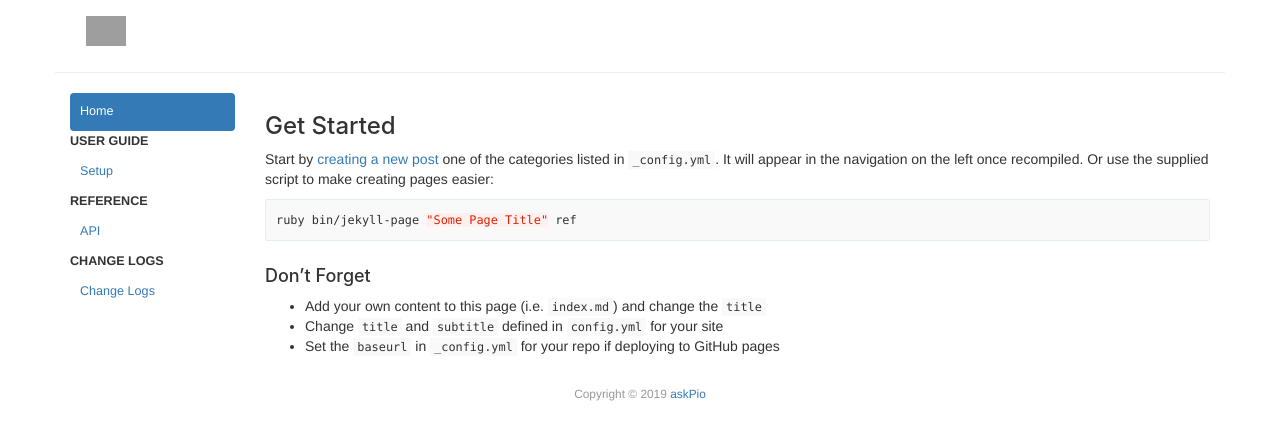
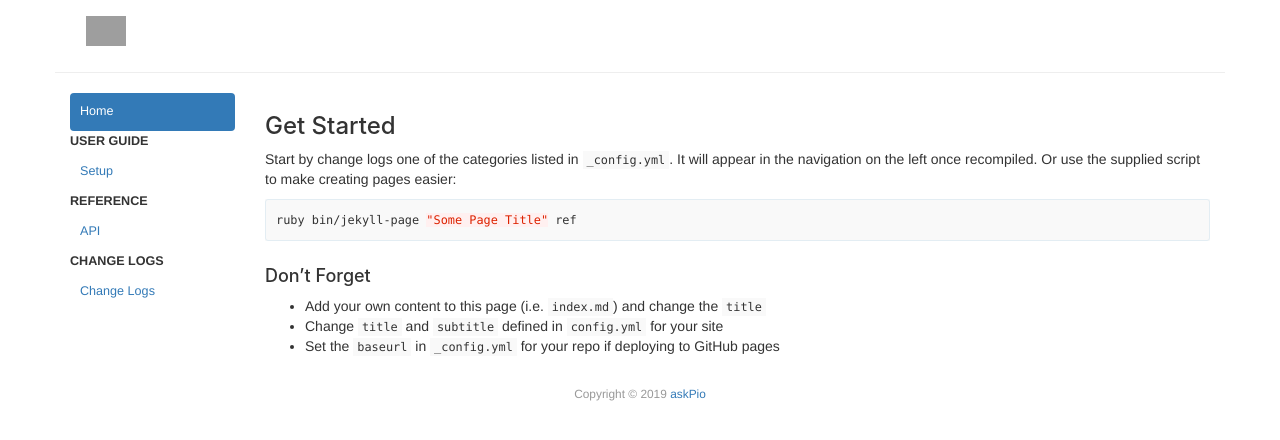
Before and after one commit to Harshgupta71/askPio_changelog, a Jekyll site: the page built from index.md, in a window 1280 px wide. Shown: the top 440 px of the page. Built offline with Jekyll 4.4.1, drawn with Linux system fonts in a browser that asks for light colours; grey boxes are pictures that could not be loaded.

Commit message:
Update index.md

````diff
--- a/index.md
+++ b/index.md
@@ -5,7 +5,7 @@ title: "Home"
 
 ### Get Started
 
-Start by [creating a new post](http://jekyllrb.com/docs/posts/) one of the categories listed in `_config.yml`. It will appear in the navigation on the left once recompiled. Or use the supplied script to make creating pages easier:
+Start by change logs one of the categories listed in `_config.yml`. It will appear in the navigation on the left once recompiled. Or use the supplied script to make creating pages easier:
 
 ```bash
 ruby bin/jekyll-page "Some Page Title" ref
````
